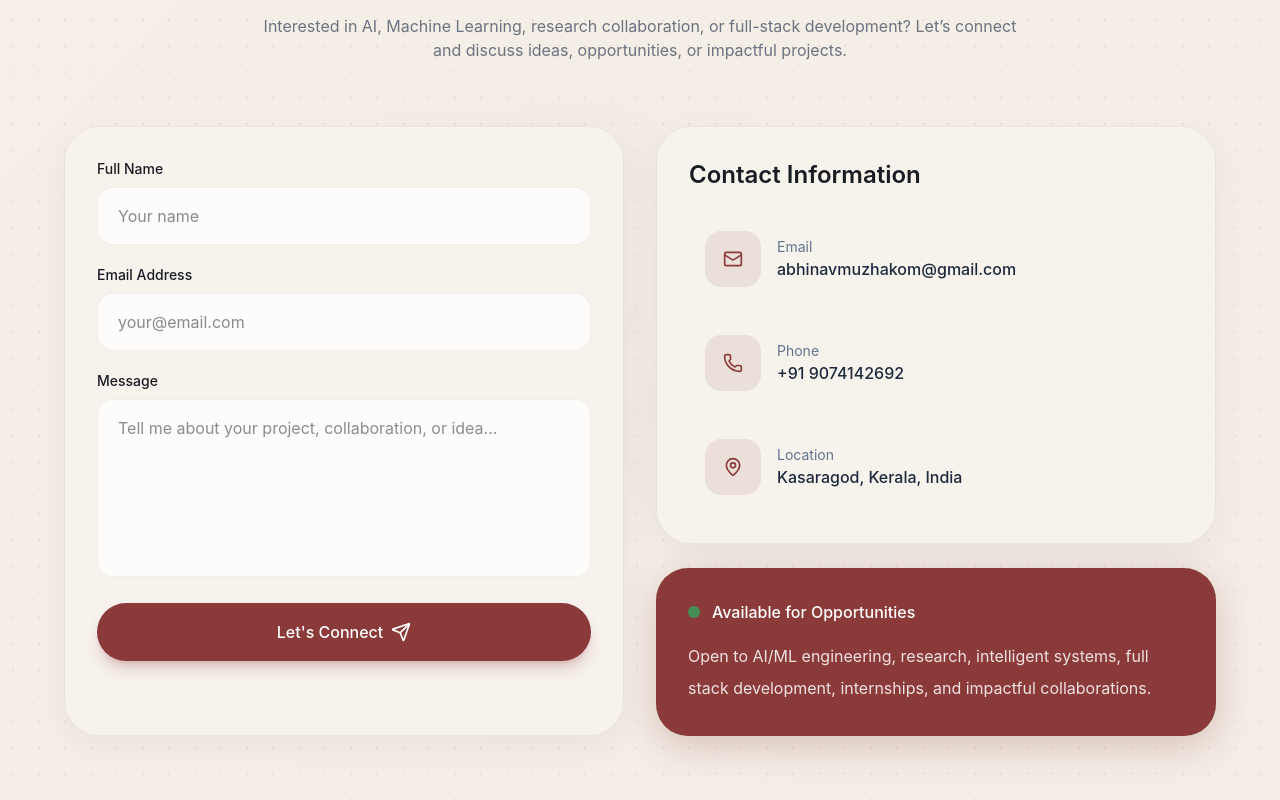
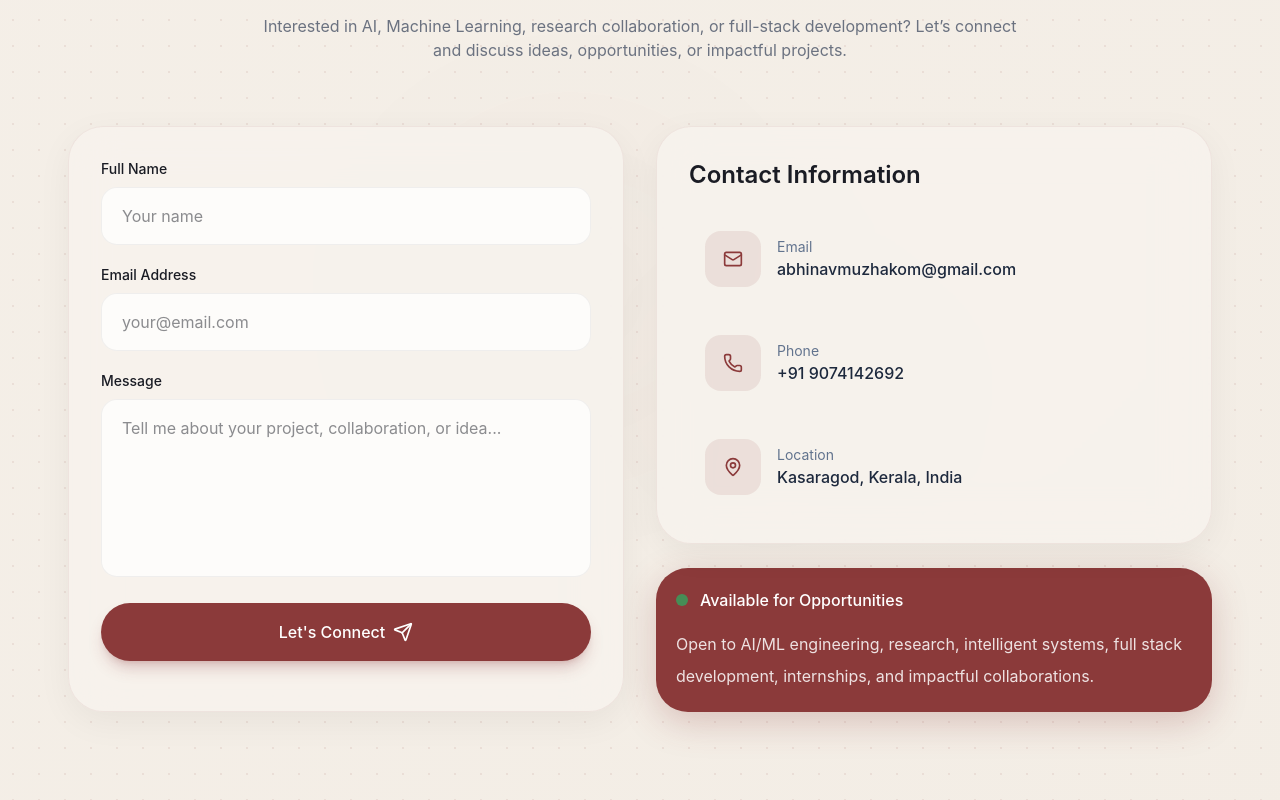
Before and after one commit to ARJ010/arj010-portfolio, a React (Vite) app: page / in a window 1280 px wide. Shown: the part 10200-11000 px from the top of the page. Built offline with nearby package versions, Linux system fonts and the light colour scheme.

Commit message:
Updated Contacts for Mobile v2

```diff
--- a/src/sections/Contact.jsx
+++ b/src/sections/Contact.jsx
@@ -121,12 +121,12 @@ export const Contact = () => {
   return (
     <section
       id="contact"
-      className="relative overflow-hidden py-32"
+      className="relative overflow-x-hidden py-32"
     >
       {/* BG GLOW */}
       <div className="pointer-events-none absolute top-0 left-0 h-full w-full">
         <div
-          className="absolute top-1/4 left-1/4 h-[500px] w-[500px] rounded-full opacity-30 blur-[110px]"
+          className="absolute top-1/4 left-1/4 h-[260px] w-[260px] rounded-full opacity-30 blur-[110px] sm:h-[400px] sm:w-[400px] lg:h-[500px] lg:w-[500px]"
           style={{
             background:
               "radial-gradient(circle, rgba(139,58,58,0.12), transparent 72%)",
@@ -169,9 +169,9 @@ export const Contact = () => {
         </div>
 
         {/* MAIN GRID */}
-        <div className="mx-auto grid max-w-6xl gap-8 lg:grid-cols-2">
+        <div className="mx-auto grid w-full max-w-6xl min-w-0 gap-8 px-1 lg:grid-cols-2">
           {/* ================= FORM ================= */}
-          <div className="rounded-[2.2rem] border border-[#8b3a3a]/8 bg-[#f7f2ed]/92 p-5 shadow-[0_10px_35px_rgba(0,0,0,0.05)] backdrop-blur-xl sm:p-6 md:p-8">
+          <div className="w-full min-w-0 rounded-[2.2rem] border border-[#8b3a3a]/8 bg-[#f7f2ed]/92 p-4 shadow-[0_10px_35px_rgba(0,0,0,0.05)] backdrop-blur-xl sm:p-3 md:p-8">
             <form
               className="space-y-5"
               onSubmit={handleSubmit}
@@ -198,7 +198,7 @@ export const Contact = () => {
                       name: e.target.value,
                     })
                   }
-                  className="w-full rounded-2xl border border-black/5 bg-white/70 px-5 py-4 transition-all duration-300 outline-none hover:border-[#8b3a3a]/10 focus:border-[#8b3a3a]/20 focus:ring-4 focus:ring-[#8b3a3a]/10"
+                  className="box-border w-full min-w-0 rounded-2xl border border-black/5 bg-white/70 px-5 py-4 transition-all duration-300 outline-none hover:border-[#8b3a3a]/10 focus:border-[#8b3a3a]/20 focus:ring-4 focus:ring-[#8b3a3a]/10"
                 />
               </div>
               {/* EMAIL */}
@@ -223,7 +223,7 @@ export const Contact = () => {
                       email: e.target.value,
                     })
                   }
-                  className="w-full rounded-2xl border border-black/5 bg-white/70 px-5 py-4 transition-all duration-300 outline-none focus:border-[#8b3a3a]/20 focus:ring-4 focus:ring-[#8b3a3a]/10"
+                  className="box-border w-full min-w-0 rounded-2xl border border-black/5 bg-white/70 px-5 py-4 transition-all duration-300 outline-none focus:border-[#8b3a3a]/20 focus:ring-4 focus:ring-[#8b3a3a]/10"
                 />
               </div>
 
@@ -295,7 +295,7 @@ export const Contact = () => {
           {/* ================= RIGHT SIDE ================= */}
           <div className="space-y-6">
             {/* CONTACT INFO */}
-            <div className="rounded-[2.2rem] border border-[#8b3a3a]/8 bg-[#f7f2ed]/92 p-5 shadow-[0_10px_35px_rgba(0,0,0,0.05)] backdrop-blur-xl sm:p-6 md:p-8">
+            <div className="rounded-[2.2rem] border border-[#8b3a3a]/8 bg-[#f7f2ed]/92 p-2 shadow-[0_10px_35px_rgba(0,0,0,0.05)] backdrop-blur-xl sm:p-6 md:p-8">
               <h3 className="mb-6 text-2xl font-semibold">
                 Contact Information
               </h3>
@@ -347,7 +347,7 @@ export const Contact = () => {
             </div>
 
             {/* AVAILABILITY */}
-            <div className="rounded-4xl bg-[#8b3a3a] p-5 text-white shadow-[0_10px_35px_rgba(139,58,58,0.25)] sm:p-6 md:p-8">
+            <div className="rounded-4xl bg-[#8b3a3a] p-3 text-white shadow-[0_10px_35px_rgba(139,58,58,0.25)] md:p-5">
               <div className="mb-4 flex items-center gap-3">
                 <span className="h-3 w-3 animate-pulse rounded-full bg-green-400" />
 
```
